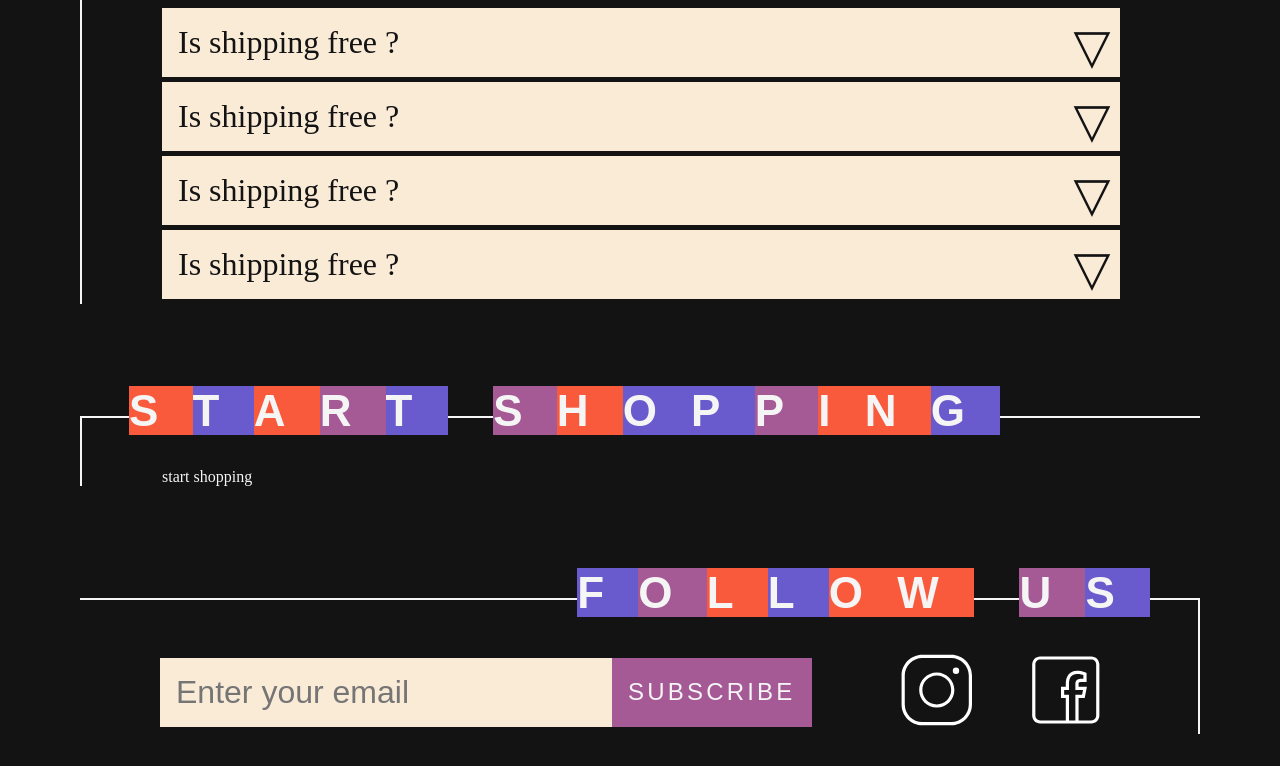
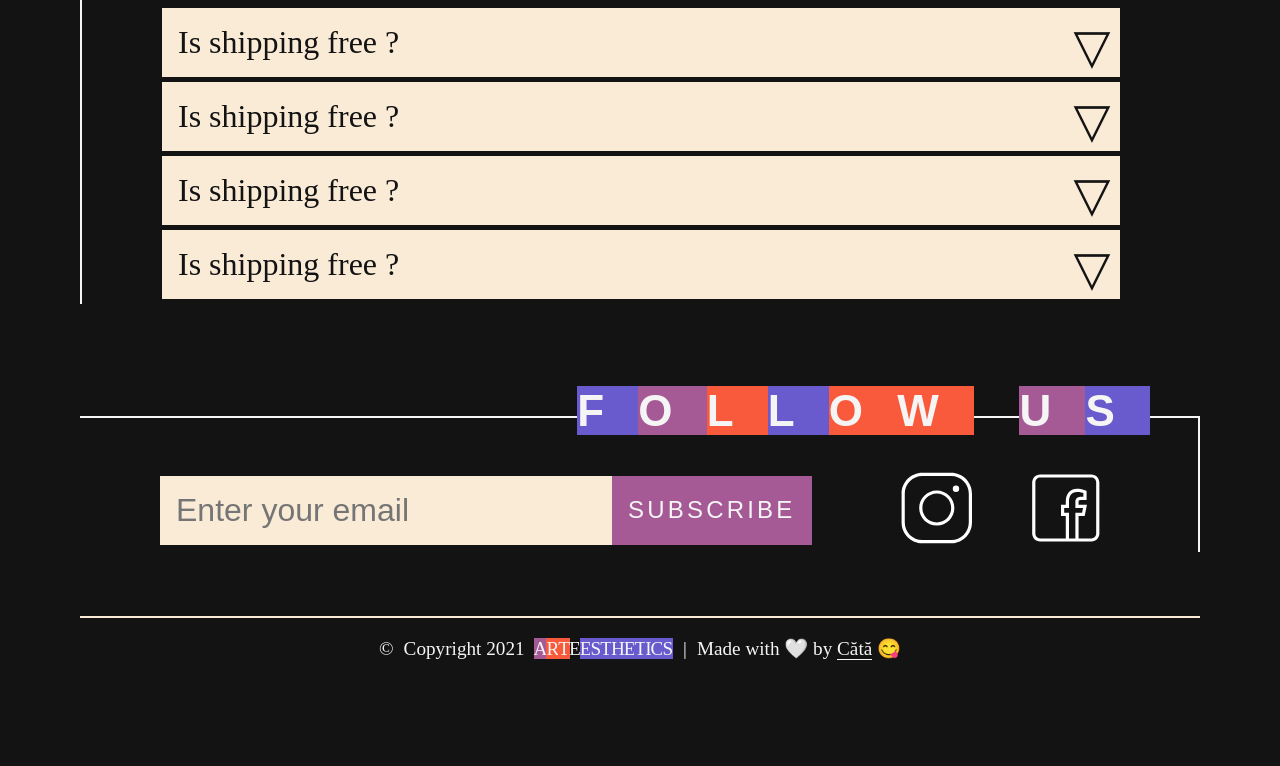
Before and after one commit to cata-11/arteesthetics-shop, a Vue app: page / in a window 1280 px wide. Shown: the part 2337-3103 px from the top of the page. After the commit the page ends 3016 px from the top, so only its background shows below. Built offline with nearby package versions, Linux system fonts and the light colour scheme; no server answers.

Commit message:
home page structure

```diff
--- a/src/App.vue
+++ b/src/App.vue
@@ -2,18 +2,21 @@
   <main id="main">
     <TheHeader />
     <HomePage />
+    <TheFooter />
   </main>
 </template>
 
 <script>
 import TheHeader from './components/layout/TheHeader.vue';
+import TheFooter from './components/layout/TheFooter.vue';
 import HomePage from './views/HomePage.vue';
 
 export default {
   name: 'App',
   components: {
     HomePage,
-    TheHeader
+    TheHeader,
+    TheFooter
   }
 };
 </script>
@@ -48,4 +51,8 @@ ul {
   margin: 0;
   list-style: none;
 }
+
+a {
+  text-decoration: none;
+}
 </style>
--- a/src/components/base/BaseSection.vue
+++ b/src/components/base/BaseSection.vue
@@ -15,8 +15,7 @@ export default {
       required: true
     },
     title: {
-      type: String,
-      required: true
+      type: String
     }
   }
 };
--- /dev/null
+++ b/src/components/home/FollowUs.vue
@@ -0,0 +1,88 @@
+<template>
+  <base-section id="follow-us" border="right top" title="end">
+    <template v-slot:title>
+      <base-title
+        title="FOLLOW US"
+        :colors="['v', 'p', 'r', 'v', 'r', 'r', 't', 'p', 'v']"
+      ></base-title>
+    </template>
+    <template v-slot:content>
+      <div class="social-container">
+        <div class="form-container">
+          <form action="">
+            <input type="text" placeholder="Enter your email" />
+            <button>SUBSCRIBE</button>
+          </form>
+        </div>
+        <div class="social-icons">
+          <a href="">
+            <img src="instagram.svg" alt="instagram.svg" />
+          </a>
+          <a href="">
+            <img src="facebook.svg" alt="facebook.svg" />
+          </a>
+        </div>
+      </div>
+    </template>
+  </base-section>
+</template>
+
+<script>
+import BaseSection from '../base/BaseSection.vue';
+import BaseTitle from '../base/BaseTitle.vue';
+export default {
+  components: {
+    BaseSection,
+    BaseTitle
+  }
+};
+</script>
+
+<style scoped>
+#follow-us {
+  margin-bottom: 4rem;
+}
+.social-container {
+  display: flex;
+  align-items: center;
+}
+.form-container > form {
+  display: flex;
+}
+form > input[type='text'] {
+  background-color: antiquewhite;
+  color: var(--black);
+  font-size: 2rem;
+
+  border: none;
+  outline: none;
+  padding: 1rem;
+}
+form > button {
+  border: none;
+  background-color: var(--pink);
+  color: var(--white);
+  font-size: 1.5rem;
+  letter-spacing: 0.2rem;
+  padding: 1rem;
+  cursor: pointer;
+}
+
+.social-icons {
+  color: var(--white);
+  width: 100%;
+  transform: translateX(12%);
+  display: flex;
+  justify-content: space-evenly;
+  align-items: center;
+}
+.social-icons > a > img {
+  filter: invert(100%);
+  width: 5rem;
+  height: 5rem;
+}
+a {
+  text-decoration: none;
+  color: var(--white);
+}
+</style>
--- /dev/null
+++ b/src/components/layout/TheFooter.vue
@@ -0,0 +1,63 @@
+<template>
+  <footer>
+    <p>
+      <span>©</span>
+      <span>Copyright 2021</span>
+      <span>
+        <base-title
+          title="ARTEESTHETICS"
+          :colors="[
+            'p',
+            'r',
+            'r',
+            't',
+            'v',
+            'v',
+            'v',
+            'v',
+            'v',
+            'v',
+            'v',
+            'v',
+            'v'
+          ]"
+        ></base-title>
+      </span>
+      <span>|</span>
+      <span>Made with 🤍 by <a href="">Cătă</a> 😋</span>
+    </p>
+  </footer>
+</template>
+
+<script>
+import BaseTitle from '../base/BaseTitle.vue';
+export default {
+  components: {
+    BaseTitle
+  }
+};
+</script>
+
+<style scoped>
+footer {
+  font-size: 1.2rem;
+  border-top: 2px solid var(--a-white);
+}
+span {
+  padding: 0 5px;
+}
+p {
+  display: flex;
+  justify-content: center;
+  align-items: center;
+}
+a {
+  color: var(--white);
+  border-bottom: 1px solid var(--white);
+  transition: all 0.5s ease;
+}
+a:hover {
+  color: var(--pink);
+  border-color: var(--pink);
+}
+</style>
--- a/src/views/HomePage.vue
+++ b/src/views/HomePage.vue
@@ -7,80 +7,27 @@
   <AboutSection />
   <SneakPeeks />
   <FAQSection />
-
-  <base-section id="start-shopping" border="left top" title="start">
-    <template v-slot:title="">
-      <base-title
-        title="START SHOPPING"
-        :colors="[
-          'r',
-          'v',
-          'r',
-          'p',
-          'v',
-          't',
-          'p',
-          'r',
-          'v',
-          'v',
-          'p',
-          'r',
-          'r',
-          'v'
-        ]"
-      ></base-title>
-    </template>
-    <template v-slot:content> start shopping </template>
-  </base-section>
-  <base-section id="follow-us" border="right top" title="end">
-    <template v-slot:title>
-      <base-title
-        title="FOLLOW US"
-        :colors="['v', 'p', 'r', 'v', 'r', 'r', 't', 'p', 'v']"
-      ></base-title>
-    </template>
-    <template v-slot:content>
-      <div class="social-container">
-        <div class="form-container">
-          <form action="">
-            <input type="text" placeholder="Enter your email" />
-            <button>SUBSCRIBE</button>
-          </form>
-        </div>
-        <div class="social-icons">
-          <a href="">
-            <img src="instagram.svg" alt="instagram.svg" />
-          </a>
-          <a href="">
-            <img src="facebook.svg" alt="facebook.svg" />
-          </a>
-        </div>
-      </div>
-    </template>
-  </base-section>
-  <div style="margin: 10rem"></div>
+  <FollowUs />
 </template>
 
 <script>
 import The3DModel from '../components/home/The3DModel.vue';
 import HomeDescription from '../components/home/HomeDescription.vue';
 import NavMenu from '../components/home/NavMenu.vue';
-import BaseSection from '../components/base/BaseSection.vue';
-import BaseTitle from '../components/base/BaseTitle.vue';
 import AboutSection from '../components/home/AboutSection.vue';
 import SneakPeeks from '../components/home/SneakPeeks.vue';
 import FAQSection from '../components/home/FAQSection.vue';
+import FollowUs from '../components/home/FollowUs.vue';
 
 export default {
   components: {
     The3DModel,
     HomeDescription,
     NavMenu,
-    BaseSection,
-    BaseTitle,
     AboutSection,
     SneakPeeks,
-    FAQSection
+    FAQSection,
+    FollowUs
   }
 };
 </script>
@@ -92,48 +39,4 @@ export default {
   justify-content: center;
   align-items: center;
 }
-
-.social-container {
-  display: flex;
-  align-items: center;
-}
-.form-container > form {
-  display: flex;
-}
-form > input[type='text'] {
-  background-color: antiquewhite;
-  color: var(--black);
-  font-size: 2rem;
-
-  border: none;
-  outline: none;
-  padding: 1rem;
-}
-form > button {
-  border: none;
-  background-color: var(--pink);
-  color: var(--white);
-  font-size: 1.5rem;
-  letter-spacing: 0.2rem;
-  padding: 1rem;
-  cursor: pointer;
-}
-
-.social-icons {
-  color: var(--white);
-  width: 100%;
-  transform: translateX(12%);
-  display: flex;
-  justify-content: space-evenly;
-  align-items: center;
-}
-.social-icons > a > img {
-  filter: invert(100%);
-  width: 5rem;
-  height: 5rem;
-}
-a {
-  text-decoration: none;
-  color: var(--white);
-}
 </style>
```
